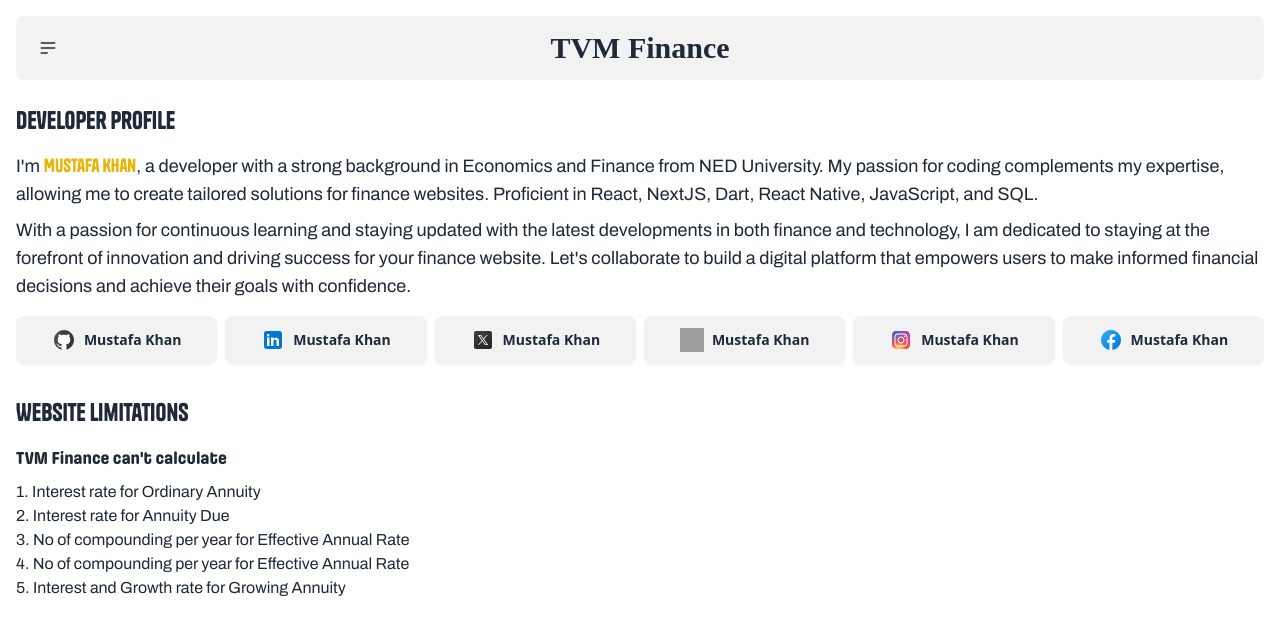
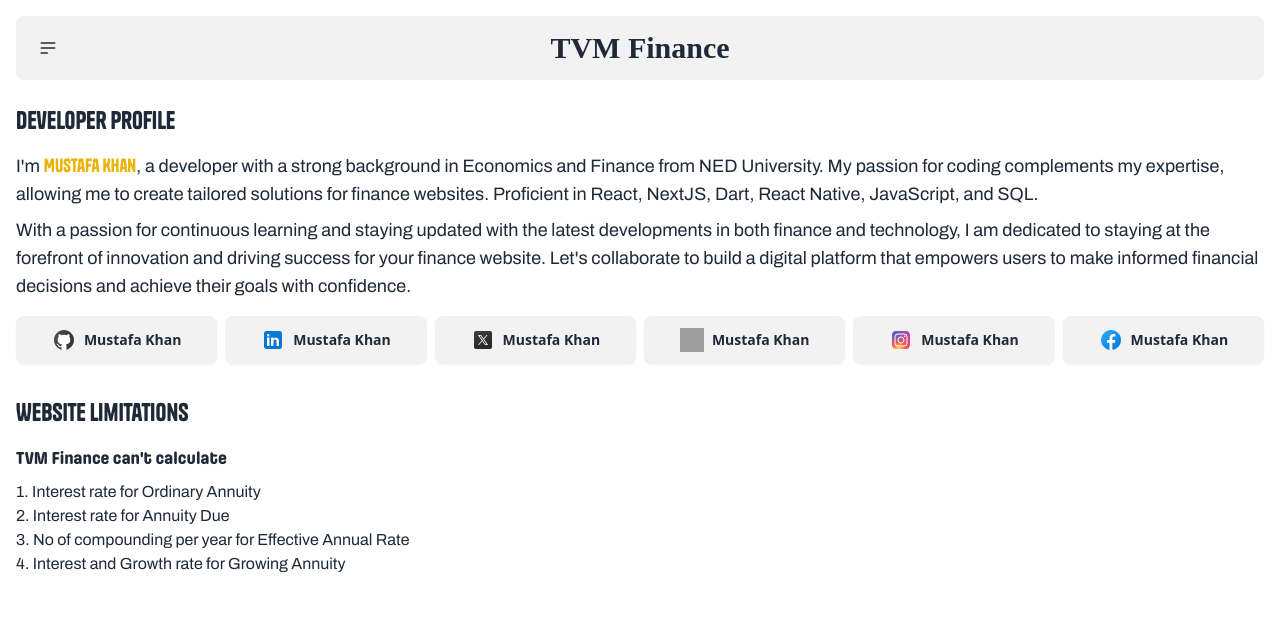
Before and after one commit to mustafakhanneo/tvmfinance, a React (Vite) app: page /about in a window 1280 px wide. Shown: the top 634 px of the page. Built offline with nearby package versions, Linux system fonts and the light colour scheme; grey boxes are pictures that could not be loaded; a web font is replaced by a local one.

Commit message:
update about

```diff
--- a/src/tabs/About.jsx
+++ b/src/tabs/About.jsx
@@ -24,8 +24,7 @@ const About = () => {
         <li className='font-archivo'>1. Interest rate for Ordinary Annuity</li>
         <li className='font-archivo'>2. Interest rate for Annuity Due</li>
         <li className='font-archivo'>3. No of compounding per year for Effective Annual Rate</li>
-        <li className='font-archivo'>4. No of compounding per year for Effective Annual Rate</li>
-        <li className='font-archivo'>5. Interest and Growth rate for Growing Annuity</li>
+        <li className='font-archivo'>4. Interest and Growth rate for Growing Annuity</li>
       </ul>
     </div>
     </div>
```
